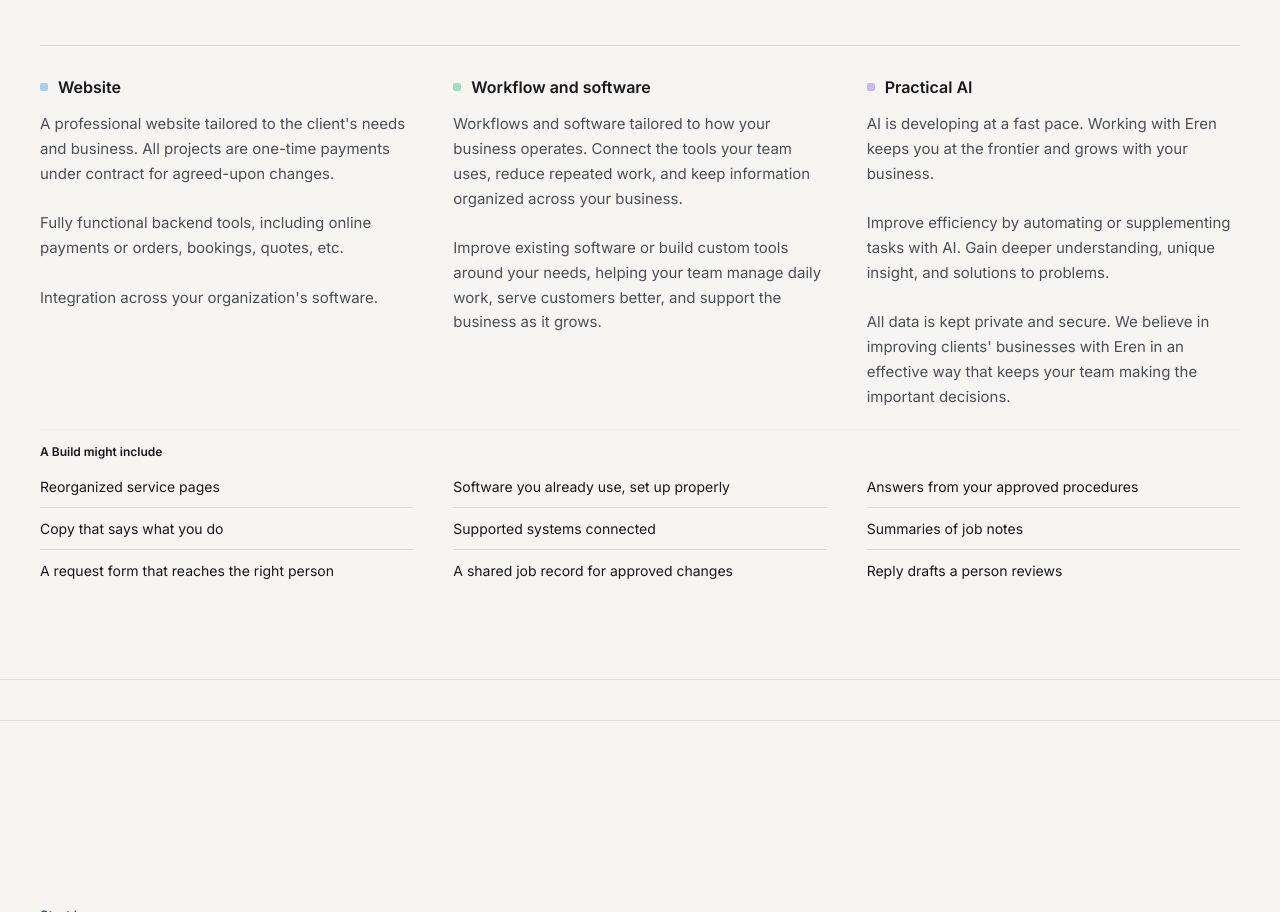
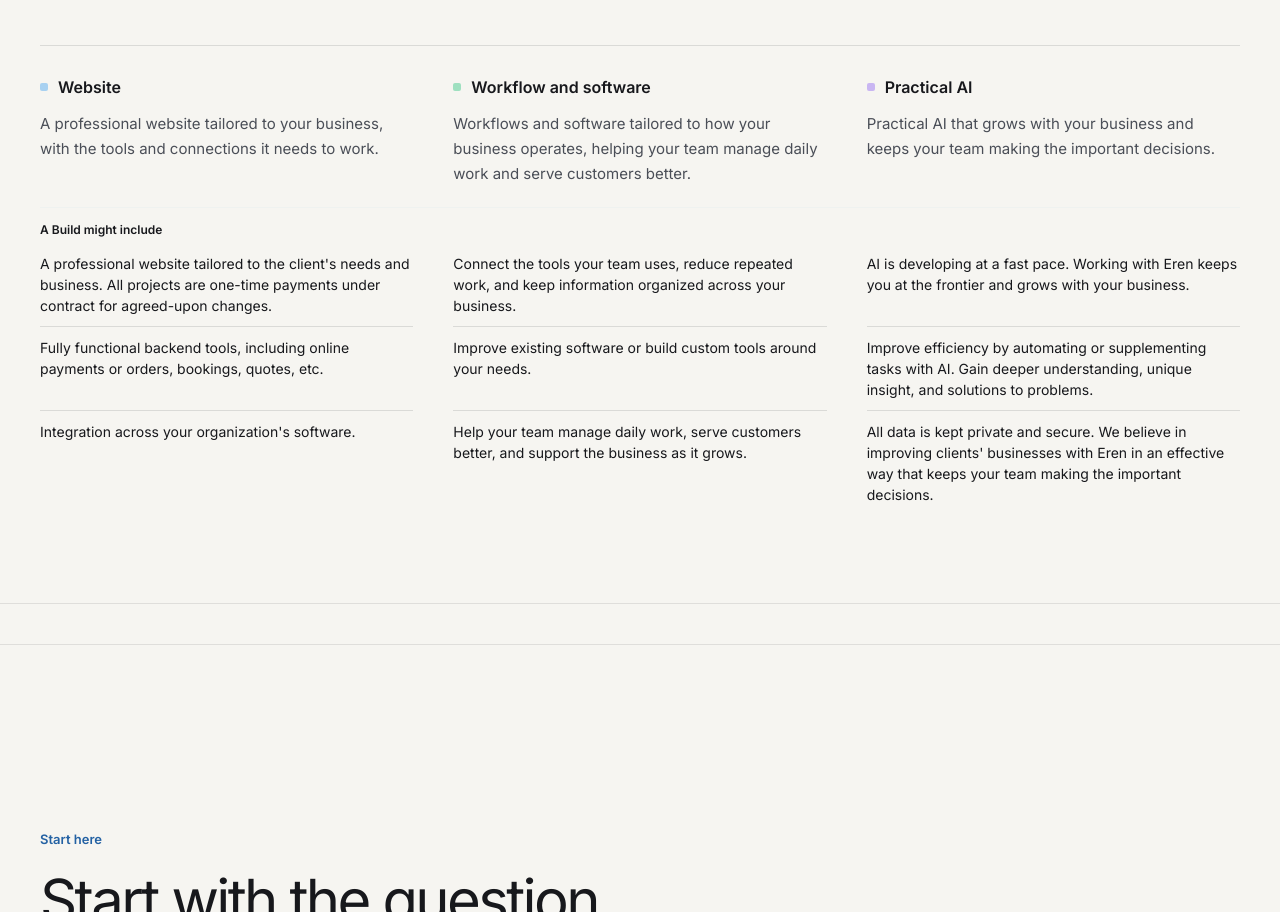
Before and after one commit to Ben-eren-project/eren.ai, a plain HTML site: page index.html in a window 1280 px wide. Shown: the part 2865-3777 px from the top of the page. Drawn offline with Linux system fonts and the light colour scheme.

Commit message:
Home: move service details into lower cards and shorten introductions

```diff
--- a/index.html
+++ b/index.html
@@ -366,18 +366,18 @@
       <span class="serve-k" aria-hidden="true">A Build might include</span>
       <div class="serve-col">
         <h3><i style="--c:#a8d1f1" aria-hidden="true"></i>Website</h3>
-        <p>A professional website tailored to the client's needs and business. All projects are one-time payments under contract for agreed-upon changes.<br><br>Fully functional backend tools, including online payments or orders, bookings, quotes, etc.<br><br>Integration across your organization's software.</p>
-        <ul aria-label="A Build might include"><li>Reorganized service pages</li><li>Copy that says what you do</li><li>A request form that reaches the right person</li></ul>
+        <p>A professional website tailored to your business, with the tools and connections it needs to work.</p>
+        <ul aria-label="A Build might include"><li>A professional website tailored to the client's needs and business. All projects are one-time payments under contract for agreed-upon changes.</li><li>Fully functional backend tools, including online payments or orders, bookings, quotes, etc.</li><li>Integration across your organization's software.</li></ul>
       </div>
       <div class="serve-col">
         <h3><i style="--c:#9fe0c0" aria-hidden="true"></i>Workflow and software</h3>
-        <p>Workflows and software tailored to how your business operates. Connect the tools your team uses, reduce repeated work, and keep information organized across your business.<br><br>Improve existing software or build custom tools around your needs, helping your team manage daily work, serve customers better, and support the business as it grows.</p>
-        <ul aria-label="A Build might include"><li>Software you already use, set up properly</li><li>Supported systems connected</li><li>A shared job record for approved changes</li></ul>
+        <p>Workflows and software tailored to how your business operates, helping your team manage daily work and serve customers better.</p>
+        <ul aria-label="A Build might include"><li>Connect the tools your team uses, reduce repeated work, and keep information organized across your business.</li><li>Improve existing software or build custom tools around your needs.</li><li>Help your team manage daily work, serve customers better, and support the business as it grows.</li></ul>
       </div>
       <div class="serve-col">
         <h3><i style="--c:#c9b6f2" aria-hidden="true"></i>Practical AI</h3>
-        <p>AI is developing at a fast pace. Working with Eren keeps you at the frontier and grows with your business.<br><br>Improve efficiency by automating or supplementing tasks with AI. Gain deeper understanding, unique insight, and solutions to problems.<br><br>All data is kept private and secure. We believe in improving clients' businesses with Eren in an effective way that keeps your team making the important decisions.</p>
-        <ul aria-label="A Build might include"><li>Answers from your approved procedures</li><li>Summaries of job notes</li><li>Reply drafts a person reviews</li></ul>
+        <p>Practical AI that grows with your business and keeps your team making the important decisions.</p>
+        <ul aria-label="A Build might include"><li>AI is developing at a fast pace. Working with Eren keeps you at the frontier and grows with your business.</li><li>Improve efficiency by automating or supplementing tasks with AI. Gain deeper understanding, unique insight, and solutions to problems.</li><li>All data is kept private and secure. We believe in improving clients' businesses with Eren in an effective way that keeps your team making the important decisions.</li></ul>
       </div>
     </div>
   </div>
```
